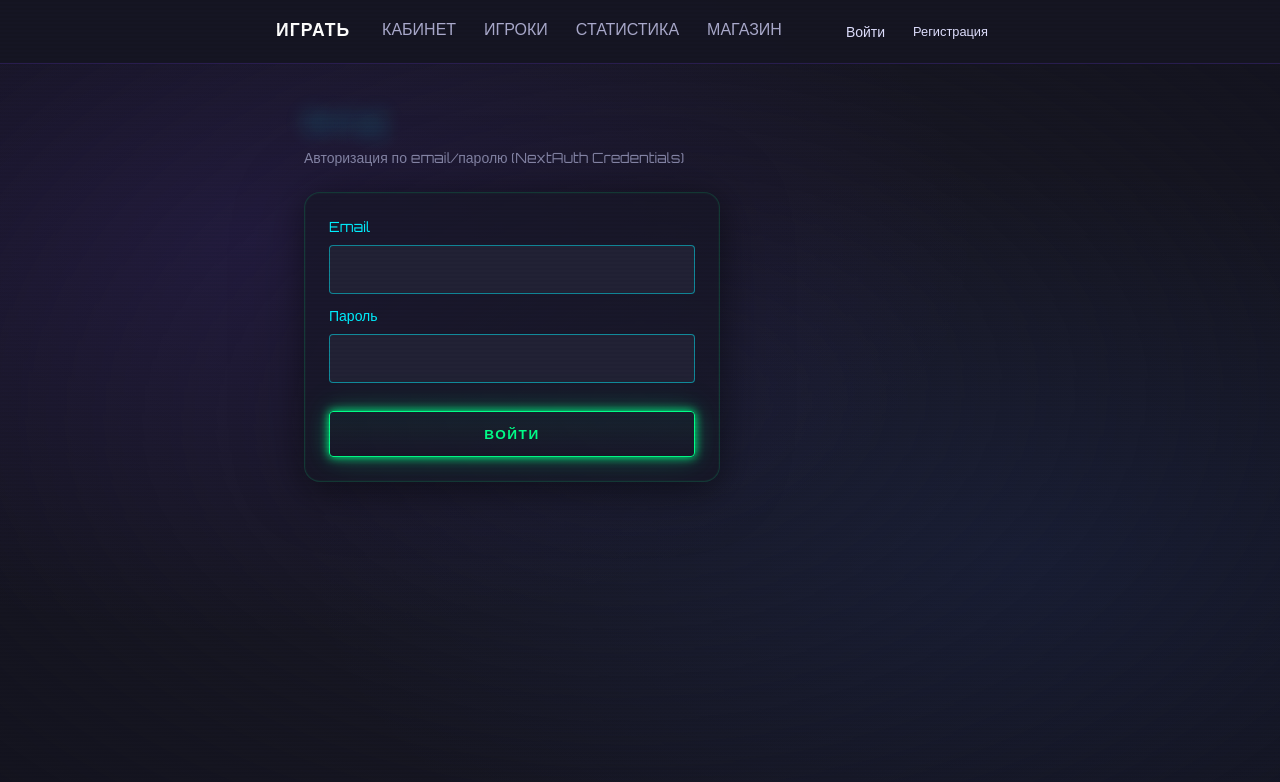
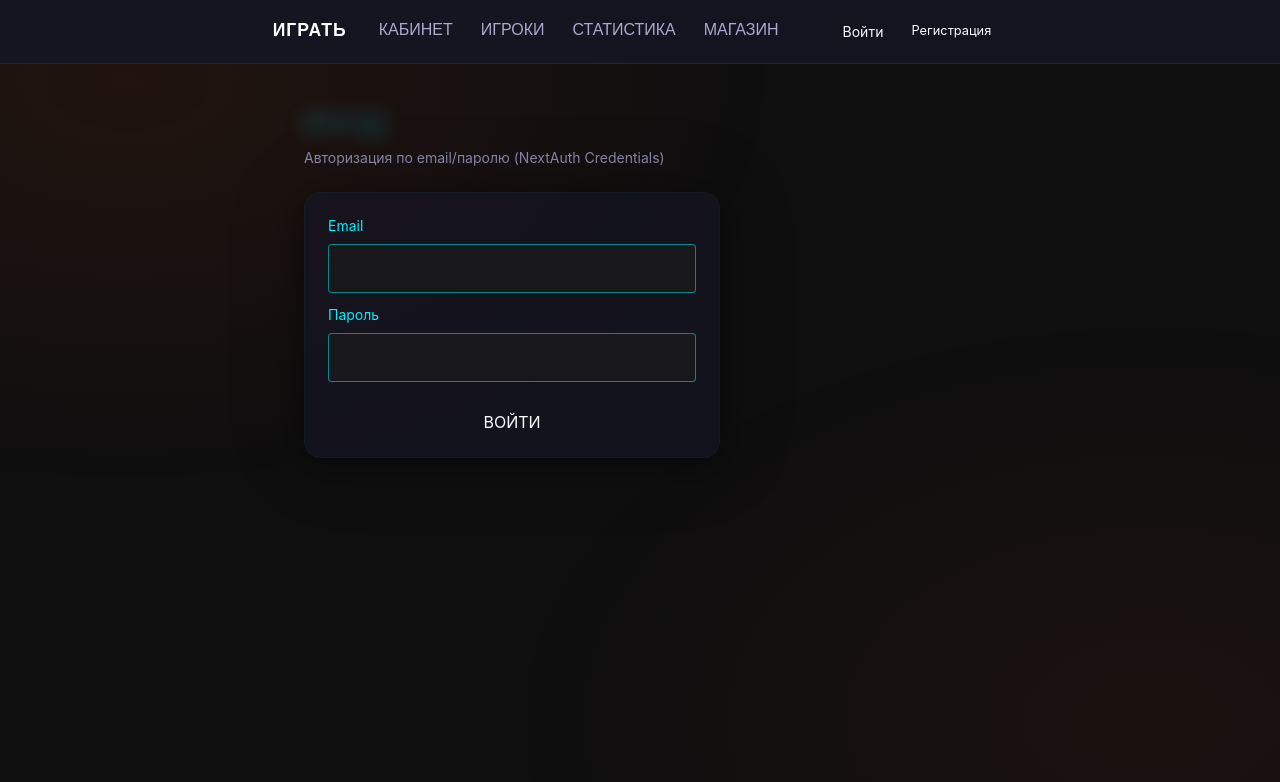
Before and after one commit to imagine27cm-code/tournament, a Next.js app: page /signin in a window 1280 px wide. Shown: the top 782 px of the page. Built offline with nearby package versions, Linux system fonts and the light colour scheme; no server answers.

Commit message:
design: FACEIT Warface competitive style implemented

```diff
--- a/app/globals.css
+++ b/app/globals.css
@@ -2,19 +2,19 @@
 
 :root {
   color-scheme: dark;
-  /* Cyberpunk Neon Colors */
-  --neon-green: #00ff88;
-  --neon-red: #ff0044;
-  --neon-accent: #39ff14;
-  --neon-glow: #4dff5c;
-  --glassmorphism-border: rgba(0, 255, 136, 0.15);
-  --glassmorphism-hover: rgba(0, 255, 136, 0.3);
-
-  /* Dark Cyberpunk Background - Standoff 2 style */
-  --background: #1a1a28;
-  --background-secondary: #222235;
-  --background-card: rgba(30, 30, 45, 0.85);
-  --background-hover: rgba(50, 50, 70, 0.6);
+  /* FACEIT Warface Competitive Style */
+  --accent: #FF5500;
+  --accent-hover: #ff6619;
+  --accent-light: #ff7733;
+  --background: #0F0F10;
+  --background-secondary: #18181B;
+  --background-card: #18181B;
+  --background-hover: #27272A;
+  --border: #27272A;
+  --border-hover: #3f3f46;
+  --text-primary: #FAFAFA;
+  --text-secondary: #A1A1AA;
+  --text-muted: #71717A;
 
   /* Standart colors from screenshot */
   --standoff-purple: #7a40ff;
@@ -40,17 +40,19 @@
   --font-mono: var(--font-geist-mono);
 }
 
-/* Base Cyberpunk Styles */
+/* Base FACEIT Competitive Styles */
 body {
   background: var(--background);
-  color: var(--foreground);
-  font-family: 'Orbitron', 'Rajdhani', Arial, sans-serif;
+  color: var(--text-primary);
+  font-family: 'Inter', -apple-system, BlinkMacSystemFont, 'Segoe UI', Roboto, sans-serif;
   min-height: 100vh;
   position: relative;
   overflow-x: hidden;
+  line-height: 1.5;
+  -webkit-font-smoothing: antialiased;
 }
 
-/* Animated Grid Background */
+/* Competitive Background */
 body::before {
   content: '';
   position: fixed;
@@ -59,31 +61,10 @@ body::before {
   right: 0;
   bottom: 0;
   background:
-    radial-gradient(ellipse at 20% 30%, rgba(122, 64, 255, 0.12) 0%, transparent 50%),
-    radial-gradient(ellipse at 80% 70%, rgba(48, 112, 255, 0.08) 0%, transparent 50%),
-    radial-gradient(ellipse at 50% 50%, rgba(30, 30, 40, 0) 0%, #14141f 100%);
+    radial-gradient(ellipse at 10% 10%, rgba(255, 85, 0, 0.08) 0%, transparent 40%),
+    radial-gradient(ellipse at 90% 90%, rgba(255, 85, 0, 0.05) 0%, transparent 40%);
   pointer-events: none;
   z-index: -1;
-}
-
-/* Scanline Effect */
-body::after {
-  content: '';
-  position: fixed;
-  top: 0;
-  left: 0;
-  right: 0;
-  bottom: 0;
-  background: repeating-linear-gradient(
-    0deg,
-    transparent,
-    transparent 2px,
-    rgba(0, 0, 0, 0.1) 2px,
-    rgba(0, 0, 0, 0.1) 4px
-  );
-  pointer-events: none;
-  z-index: 9999;
-  opacity: 0.3;
 }
 
 /* Neon Text Glow */
@@ -110,45 +91,43 @@ body::after {
   box-shadow: var(--glow-magenta), inset 0 0 10px rgba(255, 0, 255, 0.1);
 }
 
-/* Neon Button Base */
-.neon-button {
-  background: linear-gradient(180deg, rgba(0, 255, 136, 0.05) 0%, rgba(0, 0, 0, 0) 100%);
-  border: 1px solid var(--neon-green);
-  color: var(--neon-green);
-  padding: 0.75rem 1.75rem;
-  font-family: 'Orbitron', sans-serif;
+/* FACEIT Style Button */
+.btn-primary {
+  background: var(--accent);
+  border: none;
+  color: white;
+  padding: 0.875rem 2rem;
   font-weight: 600;
-  text-transform: uppercase;
-  letter-spacing: 1.5px;
+  font-size: 0.875rem;
   cursor: pointer;
   position: relative;
   overflow: hidden;
-  transition: all 0.3s cubic-bezier(0.4, 0, 0.2, 1);
-  box-shadow: var(--glow-green);
-  border-radius: 8px;
-  font-size: 0.85rem;
+  transition: all 0.2s ease;
+  border-radius: 6px;
+  letter-spacing: 0.2px;
 }
 
-.neon-button::before {
-  content: '';
-  position: absolute;
-  top: 0;
-  left: -100%;
-  width: 100%;
-  height: 100%;
-  background: linear-gradient(90deg, transparent, rgba(0, 255, 136, 0.2), transparent);
-  transition: left 0.5s ease;
+.btn-primary:hover {
+  background: var(--accent-hover);
+  transform: translateY(-1px);
+  box-shadow: 0 4px 12px rgba(255, 85, 0, 0.3);
 }
 
-.neon-button:hover {
-  background: var(--neon-green);
-  color: #0a0a12;
-  box-shadow: 0 0 25px var(--neon-green), 0 0 50px rgba(0, 255, 136, 0.3);
-  transform: translateY(-1px);
+.btn-secondary {
+  background: transparent;
+  border: 1px solid var(--border);
+  color: var(--text-primary);
+  padding: 0.875rem 2rem;
+  font-weight: 500;
+  font-size: 0.875rem;
+  cursor: pointer;
+  transition: all 0.2s ease;
+  border-radius: 6px;
 }
 
-.neon-button:hover::before {
-  left: 100%;
+.btn-secondary:hover {
+  border-color: var(--border-hover);
+  background: var(--background-hover);
 }
 
 .neon-button-magenta {
--- a/lib/shop.ts
+++ b/lib/shop.ts
@@ -19,7 +19,7 @@ export const SHOP_ITEMS: Record<string, {
     price: 500,
     value: "#ff0044",
     description: "Красный цвет ника в чате и списках",
-    icon: "🔴",
+
   },
   NAME_GREEN: {
     id: "NAME_GREEN",
@@ -28,7 +28,7 @@ export const SHOP_ITEMS: Record<string, {
     price: 500,
     value: "#00ff88",
     description: "Зеленый цвет ника",
-    icon: "🟢",
+
   },
   NAME_CYAN: {
     id: "NAME_CYAN",
@@ -37,7 +37,7 @@ export const SHOP_ITEMS: Record<string, {
     price: 750,
     value: "#00f0ff",
     description: "Яркий циановый цвет ника",
-    icon: "🔵",
+
   },
   NAME_PURPLE: {
     id: "NAME_PURPLE",
@@ -46,7 +46,7 @@ export const SHOP_ITEMS: Record<string, {
     price: 750,
     value: "#7a40ff",
     description: "Фиолетовый цвет ника",
-    icon: "🟣",
+
   },
   NAME_GOLD: {
     id: "NAME_GOLD",
@@ -55,7 +55,7 @@ export const SHOP_ITEMS: Record<string, {
     price: 2000,
     value: "#ffc800",
     description: "Премиум золотой цвет ника с эффектом свечения",
-    icon: "🥇",
+
   },
   NAME_RAINBOW: {
     id: "NAME_RAINBOW",
@@ -64,7 +64,7 @@ export const SHOP_ITEMS: Record<string, {
     price: 5000,
     value: "rainbow",
     description: "Анимированный радужный ник",
-    icon: "🌈",
+
   },
 
   // Баннеры профиля
@@ -75,7 +75,7 @@ export const SHOP_ITEMS: Record<string, {
     price: 300,
     value: "linear-gradient(135deg, #00f0ff 0%, #0066ff 100%)",
     description: "Голубой градиентный баннер профиля",
-    icon: "🌊",
+
   },
   BANNER_PURPLE: {
     id: "BANNER_PURPLE",
@@ -84,7 +84,7 @@ export const SHOP_ITEMS: Record<string, {
     price: 300,
     value: "linear-gradient(135deg, #7a40ff 0%, #ff00ff 100%)",
     description: "Фиолетовый градиент",
-    icon: "🌌",
+
   },
 
   // Рамки аватара
@@ -95,7 +95,7 @@ export const SHOP_ITEMS: Record<string, {
     price: 1000,
     value: "#ffc800",
     description: "Золотая рамка вокруг аватара",
-    icon: "✨",
+
   },
   FRAME_DIAMOND: {
     id: "FRAME_DIAMOND",
@@ -104,7 +104,7 @@ export const SHOP_ITEMS: Record<string, {
     price: 2500,
     value: "#00f0ff",
     description: "Блестящая алмазная рамка",
-    icon: "💎",
+
   },
 
   // Титулы
@@ -115,7 +115,7 @@ export const SHOP_ITEMS: Record<string, {
     price: 1500,
     value: "⚔️ Воин",
     description: "Отображается перед именем",
-    icon: "⚔️",
+
   },
 
   // Кастомный тег
@@ -126,7 +126,7 @@ export const SHOP_ITEMS: Record<string, {
     price: 10000,
     value: "custom",
     description: "Собственный тег рядом с ником. Выберите любой текст и цвет",
-    icon: "🏷️",
+
   },
 };
 
```
